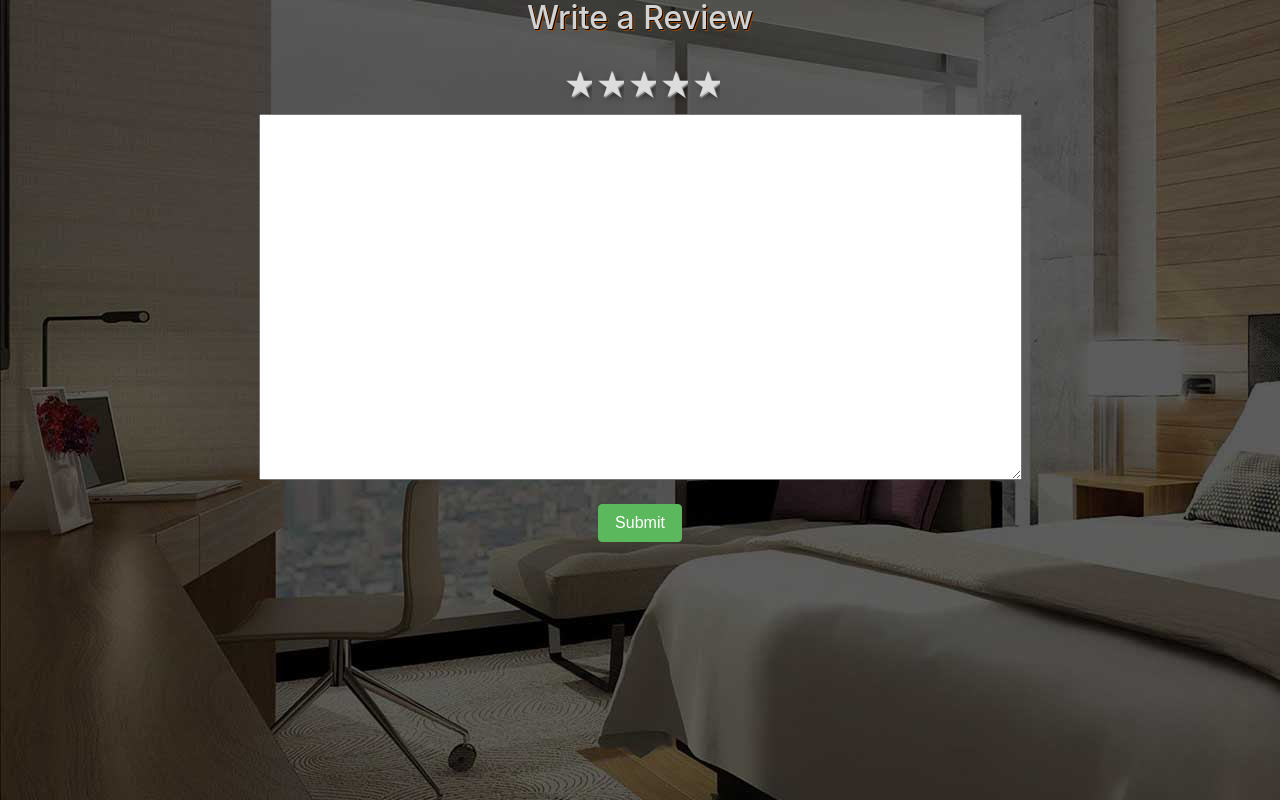
After one commit to andrewleonard1693/DatabaseProject, a Node server app: page /profile/writereview in a window 1280 px wide. The commit adds this page. Run offline with Node 20, Linux system fonts and the light colour scheme; some libraries are stand-ins or nearby versions.

Commit message:
writereviews

```diff
--- a/app/routes.js
+++ b/app/routes.js
@@ -60,6 +60,9 @@ module.exports = function(app, passport,io) {
         app.get('/reserveHotel', function(req, res) {
             res.render('reservation');
         });
+        app.get('/profile/writereview',function(req,res){
+            res.render('writereview');
+        })
         // =====================================
         // LOGOUT ==============================
         // =====================================
--- /dev/null
+++ b/public/css/writereview.css
@@ -0,0 +1,93 @@
+  body{
+    background-image: url('../assets/dark_homepage_background.jpg');
+  }
+  button {
+    padding-top: 30px;
+    padding-right: 10px;
+    padding-bottom: 30px;
+    padding-left: 80px;
+    margin: 20px;
+  }
+
+
+/* :not(:checked) is a filter, so that browsers that don’t support :checked don’t
+   follow these rules. Every browser that supports :checked also supports :not(), so
+   it doesn’t make the test unnecessarily selective */
+.rating:not(:checked) > input {
+    position:absolute;
+    top:-9999px;
+    clip:rect(0,0,0,0);
+}
+
+.rating:not(:checked) > label {
+    float:right;
+    width:1em;
+    padding:0 .1em;
+    overflow:hidden;
+    white-space:nowrap;
+    cursor:pointer;
+    font-size:200%;
+    line-height:1.2;
+    color:#ddd;
+    text-shadow:1px 1px #bbb, 2px 2px #666, .1em .1em .2em rgba(0,0,0,.5);
+}
+
+.rating:not(:checked) > label:before {
+    content: '★ ';
+}
+
+.rating > input:checked ~ label {
+    color: #f70;
+    text-shadow:1px 1px #c60, 2px 2px #940, .1em .1em .2em rgba(0,0,0,.5);
+}
+
+.rating:not(:checked) > label:hover,
+.rating:not(:checked) > label:hover ~ label {
+    color: gold;
+    text-shadow:1px 1px goldenrod, 2px 2px #B57340, .1em .1em .2em rgba(0,0,0,.5);
+}
+
+.rating > input:checked + label:hover,
+.rating > input:checked + label:hover ~ label,
+.rating > input:checked ~ label:hover,
+.rating > input:checked ~ label:hover ~ label,
+.rating > label:hover ~ input:checked ~ label {
+    color: #ea0;
+    text-shadow:1px 1px goldenrod, 2px 2px #B57340, .1em .1em .2em rgba(0,0,0,.5);
+}
+
+.rating > label:active {
+    position:relative;
+    top:2px;
+    left:2px;
+}
+
+/* end of Lea's code */
+
+/*
+ * Clearfix from html5 boilerplate
+ */
+
+.clearfix:before,
+.clearfix:after {
+    content: " "; /* 1 */
+    display: table; /* 2 */
+}
+
+.clearfix:after {
+    clear: both;
+}
+
+/*
+ * For IE 6/7 only
+ * Include this rule to trigger hasLayout and contain floats.
+ */
+
+.clearfix {
+    *zoom: 1;
+}
+
+/* my stuff */
+#status, button {
+    margin: 20px 0;
+}
--- a/views/profile.ejs
+++ b/views/profile.ejs
@@ -43,7 +43,7 @@
                         <a href="/reserveHotel" id="reserveHotel">Reserve a Hotel</a>
                     </li>
                     <li>
-                        <a href="#" id="writeReview">Write a Review</a>
+                        <a href="/profile/writereview" id="writeReview">Write a Review</a>
                     </li>
                     <li>
                         <a href="/logout" id="signOut">Logout</a>
--- /dev/null
+++ b/views/writereview.ejs
@@ -0,0 +1,42 @@
+<!DOCTYPE>
+<html>
+<head>
+<link rel="stylesheet" href="../css/writereview.css">
+<link rel="stylesheet" href="https://maxcdn.bootstrapcdn.com/bootstrap/4.0.0-alpha.6/css/bootstrap.min.css" integrity="sha384-rwoIResjU2yc3z8GV/NPeZWAv56rSmLldC3R/AZzGRnGxQQKnKkoFVhFQhNUwEyJ" crossorigin="anonymous">
+</head>
+<body>
+<div class="container my-custom-container">
+                <h2>Write a Review</h2>
+                        <style>
+                            h2 {
+                                text-align: center;
+                                color: #D3D3D3;
+                                text-shadow:1px 1px #000, 2px 2px #940, .1em .1em .2em rgba(0,0,0,0);
+                            }
+                            </style>
+<br>
+<form id="ratingForm" align="center">
+  <div class="row">
+    <div class="col-md-7">
+        <fieldset class="rating">
+          <input type="radio" id="star5" name="rating" value="5" /><label for="star5" title="Rocks!">5 stars</label>
+          <input type="radio" id="star4" name="rating" value="4" /><label for="star4" title="Pretty good">4 stars</label>
+          <input type="radio" id="star3" name="rating" value="3" /><label for="star3" title="Meh">3 stars</label>
+          <input type="radio" id="star2" name="rating" value="2" /><label for="star2" title="Kinda bad">2 stars</label>
+          <input type="radio" id="star1" name="rating" value="1" /><label for="star1" title="Sucks big time">1 star</label>
+      </fieldset>
+    </div>
+  </div>
+  <div class="row">
+    <div class="col-md-12">
+       <fieldset class="textfield">
+      <textarea rows="15" cols="80"></textarea>
+      </fieldset>
+      <br>
+      <button type="submit" class="btn btn-success">Submit</button>
+    </div>
+  </div>
+  </div>
+</form>
+</body>
+</html>
```
Also changed, not shown: public/js/rating.js (added, +12 -0 lines), 2 other files.
